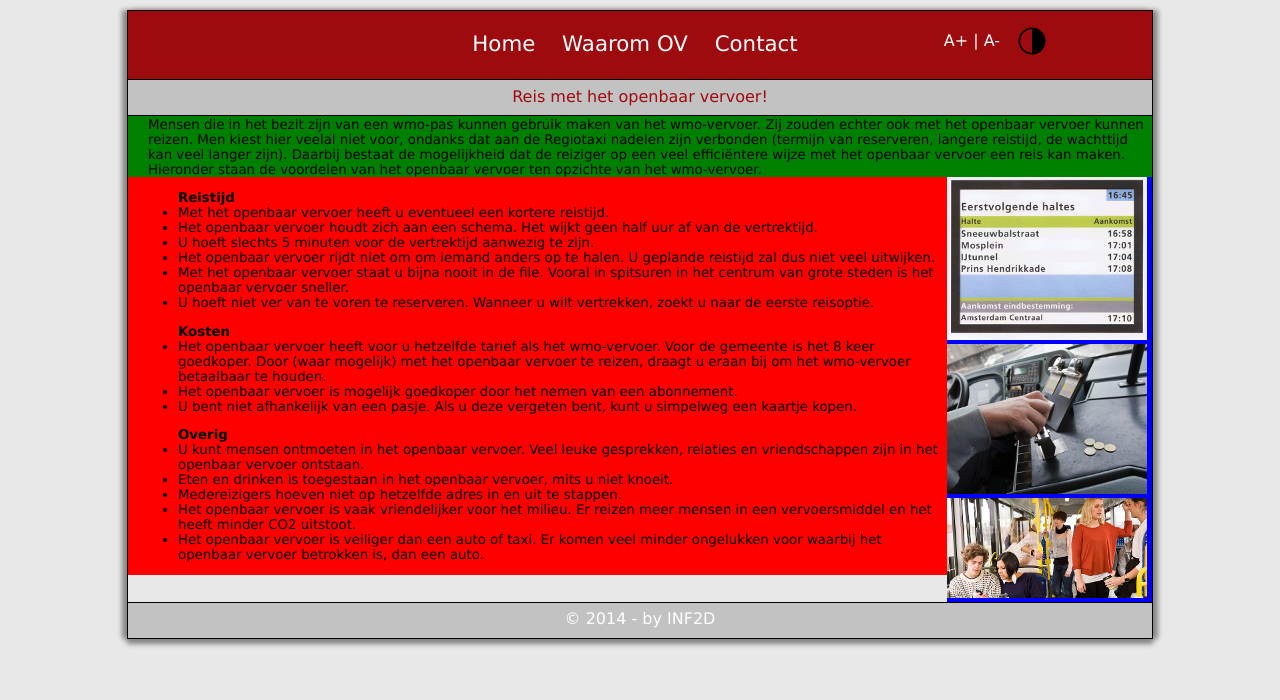
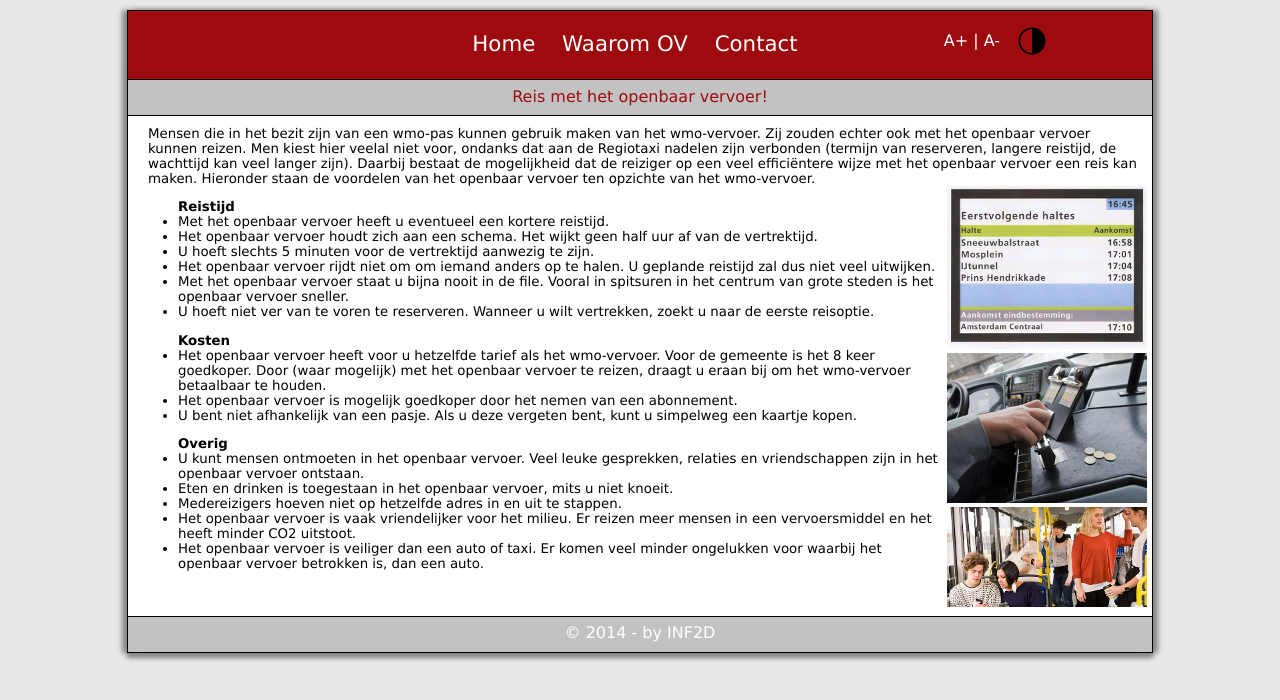
Before and after one commit to Markr10/ov-bureau, a PHP site: page /waarom-ov.html in a window 1280 px wide. Shown: the top 700 px of the page. Run offline with PHP 8.4, Linux system fonts and the light colour scheme.

Commit message:
achtergrondkleuren veranderd en padding-top gegeven voor de tekst.

```diff
--- a/style.css
+++ b/style.css
@@ -143,16 +143,17 @@ body
 /*      Argumenten      */
 #inleiding
 {
-    background-color:green;
+    background-color:#FFF;
     clear: both;
-    padding: 1px 0px 0px 20px;
+    padding: 10px 10px 0px 20px;
     margin: 0px;
 }
 
 #argumenten
 {
     width: 80%;
-    background-color:red;
+    height: 430px;
+    background-color:#FFF;
     float:left;
     box-sizing: border-box;
 }
@@ -160,7 +161,8 @@ body
 #afbeeldingen
 {
     width: 20%;
-    background-color:blue;
+    height: 430px;
+    background-color:#FFF;
     float: left;
 }
 .textPadding
--- a/waarom-ov.html
+++ b/waarom-ov.html
@@ -61,9 +61,9 @@
                             </ul>
                         </div>
                         <aside id="afbeeldingen">
-                            <img src="images/businfo.jpg" alt="Bus informatie"/>
+                            <img src="images/businfo.jpg" alt="Reisinformatie"/>
                             <img src="images/kaartje-kopen.jpg" alt="Kaartje kopen"/>
-                            <img src="images/bus.jpg" alt="Bus" />
+                            <img src="images/bus.jpg" alt="Gesprekken in het OV"/>
                         </aside>
                         <div id="footer" class="footerSloganNormal">&copy; 2014 - by INF2D</div>
                     </div>
```
